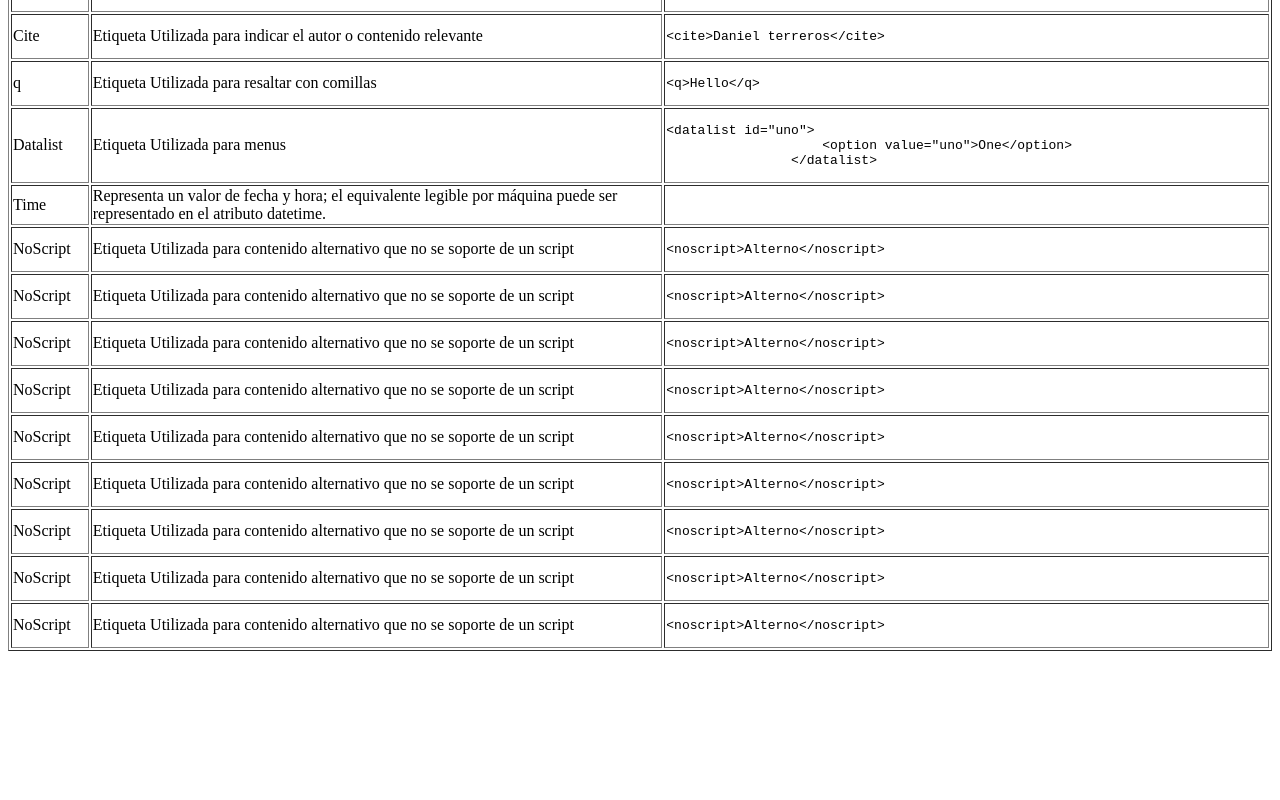
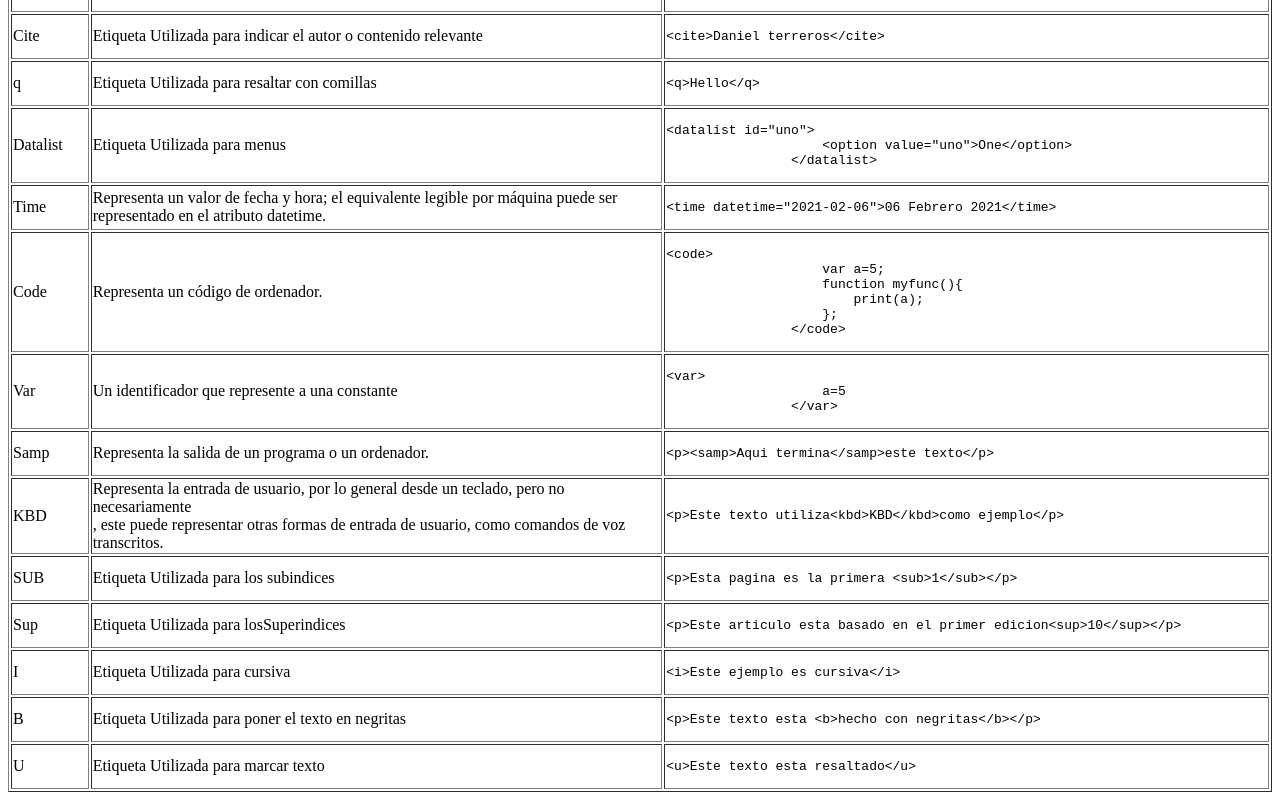
Before and after one commit to DanielT565/DanielT565.github.io, a plain HTML site: page Etiquetas.html in a window 1280 px wide. Shown: the part 2212-3012 px from the top of the page. Before the commit the page ends 2871 px from the top, so only its background shows below. Drawn offline with Linux system fonts and the light colour scheme.

Commit message:
Terminado

```diff
--- a/Etiquetas.html
+++ b/Etiquetas.html
@@ -498,106 +498,113 @@
                 Representa un valor de fecha y hora; el equivalente legible por máquina puede ser representado en el atributo datetime.
             </td>
             <td>
-                <time></time>
+                <xmp><time datetime="2021-02-06">06 Febrero 2021</time></xmp>
             </td>
         </tr>
         <tr>
             <td>
-                NoScript
+                Code
             </td>
             <td>
-                Etiqueta Utilizada para contenido alternativo que no se soporte de un script
+                Representa un código de ordenador.
             </td>
             <td>
-                <xmp><noscript>Alterno</noscript></xmp>
+                <xmp><code>
+                    var a=5;
+                    function myfunc(){
+                        print(a);
+                    };
+                </code></xmp>
             </td>
         </tr>
         <tr>
             <td>
-                NoScript
+                Var
             </td>
             <td>
-                Etiqueta Utilizada para contenido alternativo que no se soporte de un script
+                Un identificador que represente a una constante
             </td>
             <td>
-                <xmp><noscript>Alterno</noscript></xmp>
+                <xmp><var>
+                    a=5
+                </var></xmp>
             </td>
         </tr>
         <tr>
             <td>
-                NoScript
+                Samp
             </td>
             <td>
-                Etiqueta Utilizada para contenido alternativo que no se soporte de un script
+                Representa la salida de un programa o un ordenador.
             </td>
             <td>
-                <xmp><noscript>Alterno</noscript></xmp>
+                <xmp><p><samp>Aqui termina</samp>este texto</p></xmp>
             </td>
         </tr>
         <tr>
             <td>
-                NoScript
+                KBD
             </td>
             <td>
-                Etiqueta Utilizada para contenido alternativo que no se soporte de un script
+                Representa la entrada de usuario, por lo general desde un teclado, pero no necesariamente<br>, este puede representar otras formas de entrada de usuario, como comandos de voz transcritos.
             </td>
             <td>
-                <xmp><noscript>Alterno</noscript></xmp>
+                <xmp><p>Este texto utiliza<kbd>KBD</kbd>como ejemplo</p></xmp>
             </td>
         </tr>
         <tr>
             <td>
-                NoScript
+                SUB
             </td>
             <td>
-                Etiqueta Utilizada para contenido alternativo que no se soporte de un script
+                Etiqueta Utilizada para los subindices
             </td>
             <td>
-                <xmp><noscript>Alterno</noscript></xmp>
+                <xmp><p>Esta pagina es la primera <sub>1</sub></p></xmp>
             </td>
         </tr>
         <tr>
             <td>
-                NoScript
+                Sup
             </td>
             <td>
-                Etiqueta Utilizada para contenido alternativo que no se soporte de un script
+                Etiqueta Utilizada para losSuperindices
             </td>
             <td>
-                <xmp><noscript>Alterno</noscript></xmp>
+                <xmp><p>Este articulo esta basado en el primer edicion<sup>10</sup></p></xmp>
             </td>
         </tr>
         <tr>
             <td>
-                NoScript
+                I
             </td>
             <td>
-                Etiqueta Utilizada para contenido alternativo que no se soporte de un script
+                Etiqueta Utilizada para cursiva
             </td>
             <td>
-                <xmp><noscript>Alterno</noscript></xmp>
+                <xmp><i>Este ejemplo es cursiva</i></xmp>
             </td>
         </tr>
         <tr>
             <td>
-                NoScript
+                B
             </td>
             <td>
-                Etiqueta Utilizada para contenido alternativo que no se soporte de un script
+                Etiqueta Utilizada para poner el texto en negritas
             </td>
             <td>
-                <xmp><noscript>Alterno</noscript></xmp>
+                <xmp><p>Este texto esta <b>hecho con negritas</b></p></xmp>
             </td>
         </tr>
         <tr>
             <td>
-                NoScript
+                U
             </td>
             <td>
-                Etiqueta Utilizada para contenido alternativo que no se soporte de un script
+                Etiqueta Utilizada para marcar texto
             </td>
             <td>
-                <xmp><noscript>Alterno</noscript></xmp>
+                <xmp><u>Este texto esta resaltado</u></xmp>
             </td>
         </tr>
     </table>
```
